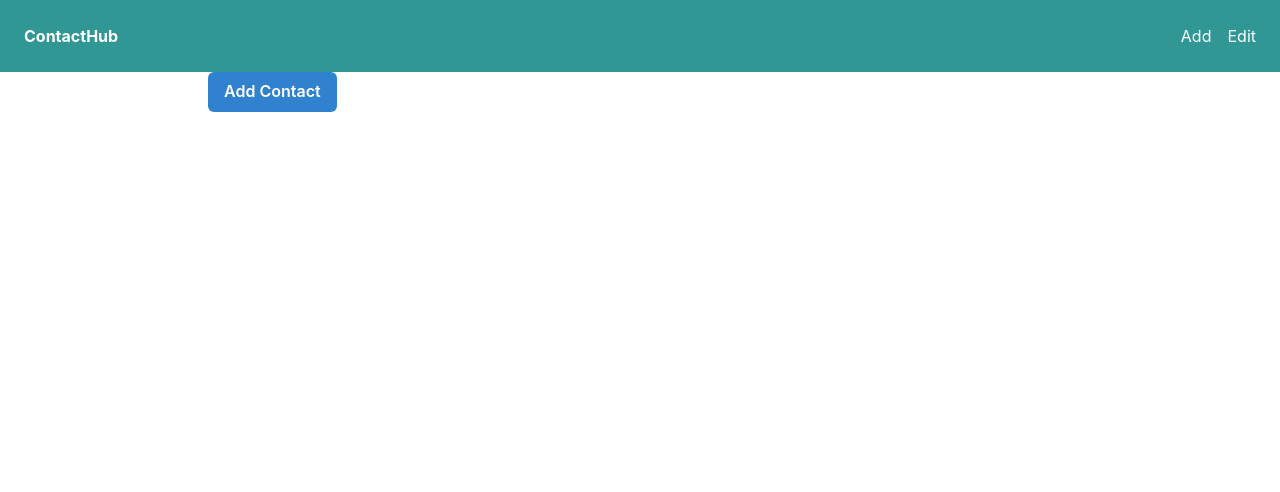
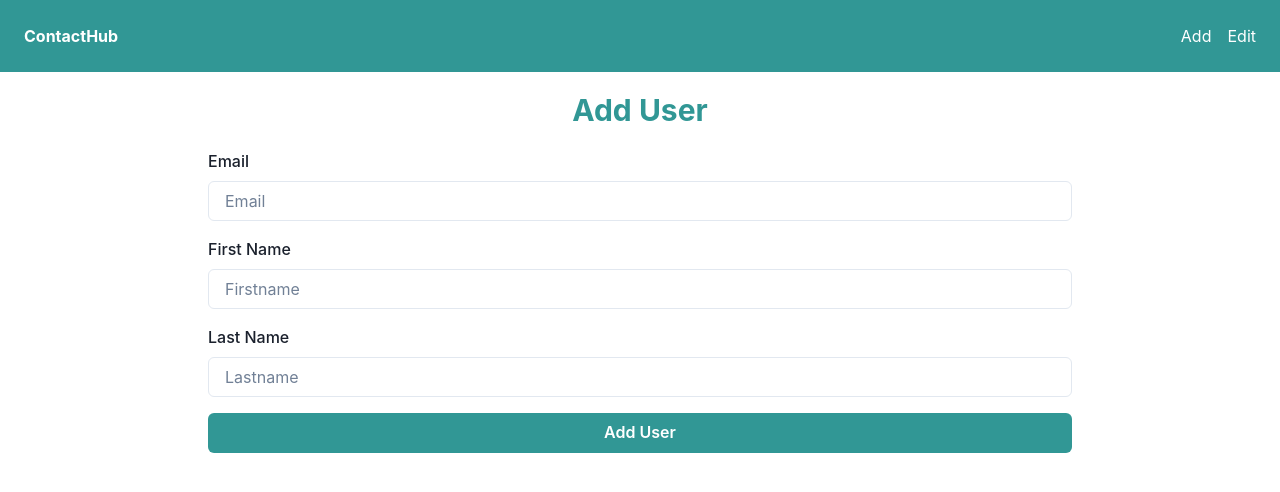
Before and after one commit to malenacaroline/contacthub, a Next.js app: page /addContact in a window 1280 px wide. Shown: the top 492 px of the page. Built offline with nearby package versions, Linux system fonts and the light colour scheme.

Commit message:
added some ui adjustments and react hook form

```diff
--- a/package.json
+++ b/package.json
@@ -9,10 +9,12 @@
     "lint": "next lint"
   },
   "dependencies": {
+    "@chakra-ui/icons": "^2.1.1",
     "@chakra-ui/next-js": "^2.2.0",
     "@chakra-ui/react": "^2.8.2",
     "@emotion/react": "^11.11.3",
     "@emotion/styled": "^11.11.0",
+    "@tanstack/react-table": "^8.12.0",
     "framer-motion": "^11.0.5",
     "next": "14.1.0",
     "react": "^18",
--- a/src/app/addContact/page.tsx
+++ b/src/app/addContact/page.tsx
@@ -1,5 +1,10 @@
-import { Button } from "@chakra-ui/react";
+import { Box } from "@chakra-ui/react";
+import Form from "../components/form";
 
 export default function AddContact() {
-  return <div><Button colorScheme='blue'>Add Contact</Button></div>;
+  return (
+    <Box pt={4}>
+      <Form isAddMode/>
+    </Box>
+  );
 }
--- /dev/null
+++ b/src/app/components/form.tsx
@@ -0,0 +1,101 @@
+"use client";
+import { useForm, SubmitHandler } from "react-hook-form";
+import {
+  FormErrorMessage,
+  FormLabel,
+  FormControl,
+  Input,
+  Text,
+  Button,
+  Center,
+  Icon,
+} from "@chakra-ui/react";
+import { AddIcon, EditIcon } from "@chakra-ui/icons";
+
+type Inputs = {
+  email: string;
+  firstname: string;
+  lastname: string;
+};
+
+export default function Form(props: { isAddMode?: boolean }) {
+  const {
+    handleSubmit,
+    register,
+    formState: { errors, isSubmitting },
+  } = useForm<Inputs>();
+
+  const onSubmit: SubmitHandler<Inputs> = (values) => {
+    console.log("onSubmit called");
+    console.log(values);
+  };
+
+  return (
+    <form onSubmit={handleSubmit(onSubmit)}>
+      <Center>
+        <Text as="h1" fontSize="3xl" fontWeight="bold" color="teal.500">
+          {props.isAddMode ? "Add User" : "Edit User"}
+        </Text>
+      </Center>
+      <FormControl isInvalid={Boolean(errors.email)} pt={4}>
+        <FormLabel htmlFor="email">Email</FormLabel>
+        <Input
+          id="email"
+          placeholder="Email"
+          {...register("email", {
+            required: "This is required",
+            pattern: {
+              value: /^[A-Z0-9._%+-]+@[A-Z0-9.-]+\.[A-Z]{2,}$/i,
+              message: "Invalid email address",
+            },
+          })}
+        />
+        <FormErrorMessage>
+          {errors.email && errors.email.message}
+        </FormErrorMessage>
+      </FormControl>
+      <FormControl isInvalid={Boolean(errors.firstname)} pt={4}>
+        <FormLabel htmlFor="firstname">First Name</FormLabel>
+        <Input
+          id="firstname"
+          placeholder="Firstname"
+          {...register("firstname", {
+            required: "This is required",
+            minLength: { value: 3, message: "Minimum length should be 3" },
+            maxLength: { value: 25, message: "Maximum length should be 25" },
+          })}
+        />
+        <FormErrorMessage>
+          {errors.firstname && errors.firstname.message}
+        </FormErrorMessage>
+      </FormControl>
+      <FormControl isInvalid={Boolean(errors.lastname)} pt={4}>
+        <FormLabel htmlFor="lastname">Last Name</FormLabel>
+        <Input
+          id="lastname"
+          placeholder="Lastname"
+          {...register("lastname", {
+            required: "This is required",
+            minLength: {
+              value: 2,
+              message: "Minimum length should be 2",
+            },
+            maxLength: { value: 30, message: "Maximum length should be 30" },
+          })}
+        />
+        <FormErrorMessage>
+          {errors.lastname && errors.lastname.message}
+        </FormErrorMessage>
+      </FormControl>
+      <Button
+        width="100%"
+        colorScheme="teal"
+        isLoading={isSubmitting}
+        type="submit"
+        mt={4}
+      >
+        {props.isAddMode ? "Add User" : "Save Changes"}
+      </Button>
+    </form>
+  );
+}
--- a/src/app/page.tsx
+++ b/src/app/page.tsx
@@ -1,5 +1,6 @@
 import Link from "next/link";
 import { Box, Link as LinkUI } from "@chakra-ui/react";
+import { Table } from "./components/table";
 
 export default function Home() {
   return (
@@ -8,6 +9,7 @@ export default function Home() {
         <LinkUI as={Link} href="/addContact" colorScheme="blue">
           Add Contact
         </LinkUI>
+        <Table />
       </Box>
     </div>
   );
```
Also changed, not shown: src/app/components/table.tsx (added, +52 -0 lines), src/app/editContact/page.tsx (+9 -1 lines), 1 other file (tests, documents, lock files or other folders).
